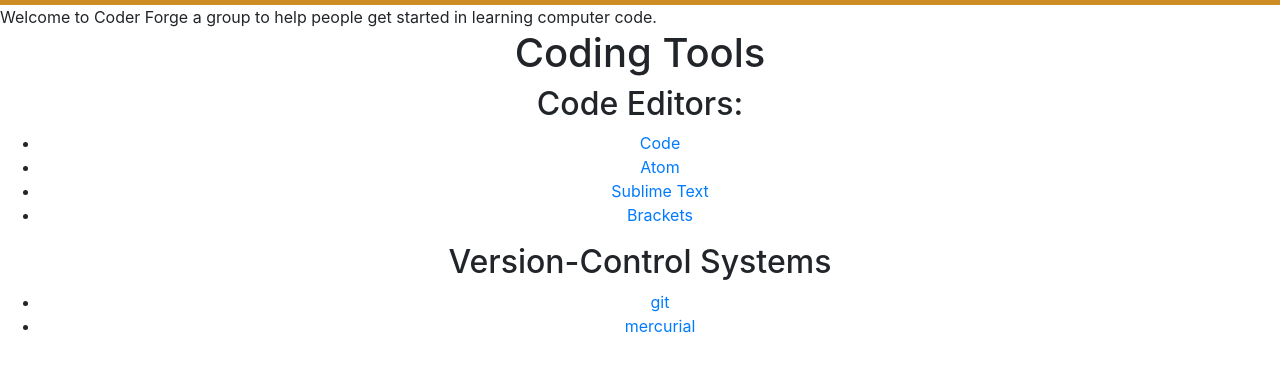
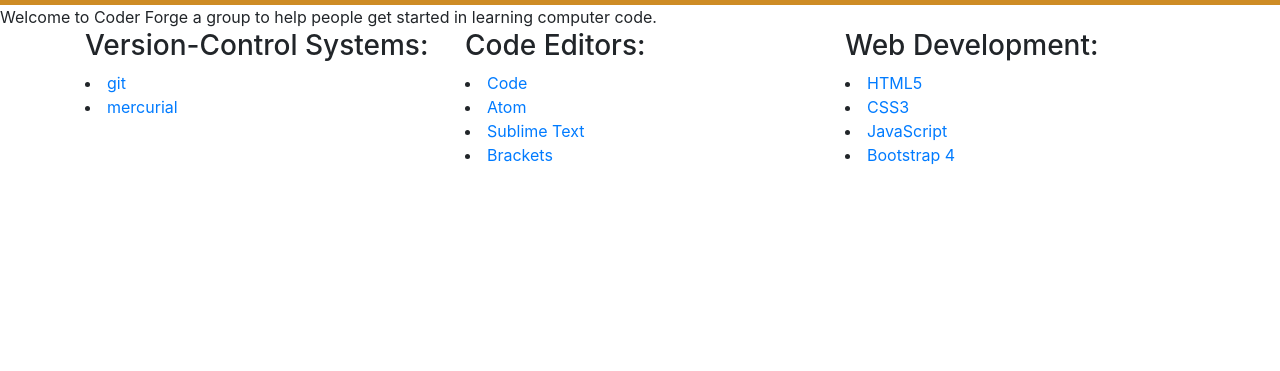
Before and after one commit to roisinquinn1234/coder-forge, a plain HTML site: page index.html in a window 1280 px wide. Shown: the part 51-422 px from the top of the page. Drawn offline with nearby package versions, Linux system fonts and the light colour scheme.

Commit message:
Added Web Dev and VCS Links
Added Bootstrap Columns

Signed-off-by: Paul McQuade <paulmcquad@gmail.com>

```diff
--- a/index.html
+++ b/index.html
@@ -74,25 +74,28 @@
     Welcome to Coder Forge a group to help people get started in learning computer code.
 </section>
 
-<section id ="tools">
-  <h1> Coding Tools </h1>
-  <h2> Code Editors: </h2>
-  <ul>
-    <li><a href="https://github.com/Microsoft/vscode">Code</a></li>
-    <li><a href="https://atom.io/">Atom</a></li>
-    <li><a href="https://www.sublimetext.com/">Sublime Text</a></li>
-    <li><a href="http://brackets.io/">Brackets</a></li>
-  </ul>
-
-</section>
-
-<section id="vcs">
-  <h2> Version-Control Systems </h2>
-  <ul>
-    <li><a href="https://git-scm.com/">git</a></li>
-    <li><a href="https://www.mercurial-scm.org/">mercurial</a></li>
-
-  </ul>
+<section class="container">
+  <div class="row">
+    <div class="col-sm-4">
+      <h3> Version-Control Systems:</h3>
+      <li><a href="https://git-scm.com/">git</a></li>
+      <li><a href="https://www.mercurial-scm.org/">mercurial</a></li>
+    </div>
+    <div class="col-sm-4">
+      <h3> Code Editors:</h3>
+      <li><a href="https://github.com/Microsoft/vscode">Code</a></li>
+      <li><a href="https://atom.io/">Atom</a></li>
+      <li><a href="https://www.sublimetext.com/">Sublime Text</a></li>
+      <li><a href="http://brackets.io/">Brackets</a></li>
+    </div>
+    <div class="col-sm-4">
+      <h3> Web Development:</h3>
+      <li><a href="https://www.w3schools.com/html/default.asp">HTML5</a></li>
+      <li><a href="https://www.w3schools.com/css/default.asp">CSS3</a></li>
+      <li><a href="https://www.w3schools.com/js/default.asp">JavaScript</a></li>
+      <li><a href="https://www.w3schools.com/bootstrap4/default.asp">Bootstrap 4</a></li>
+    </div>
+  </div>
 </section>
 
   <!-- Optional JavaScript -->
```
